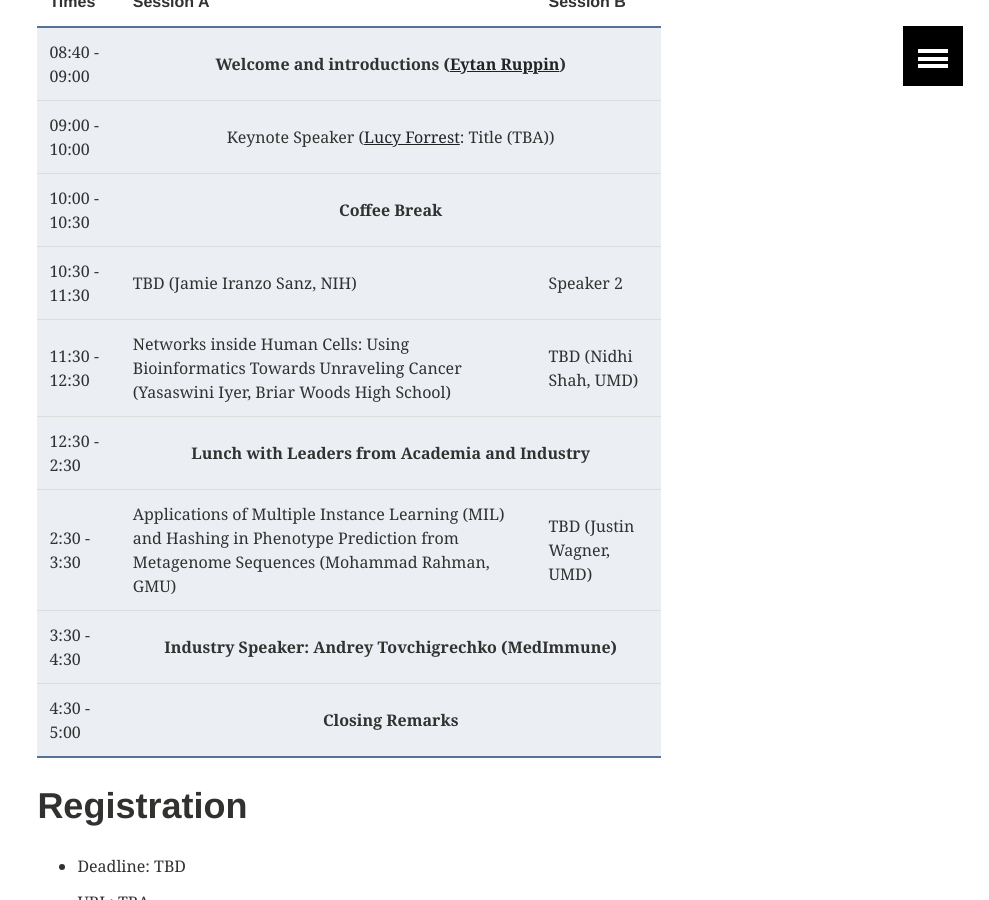
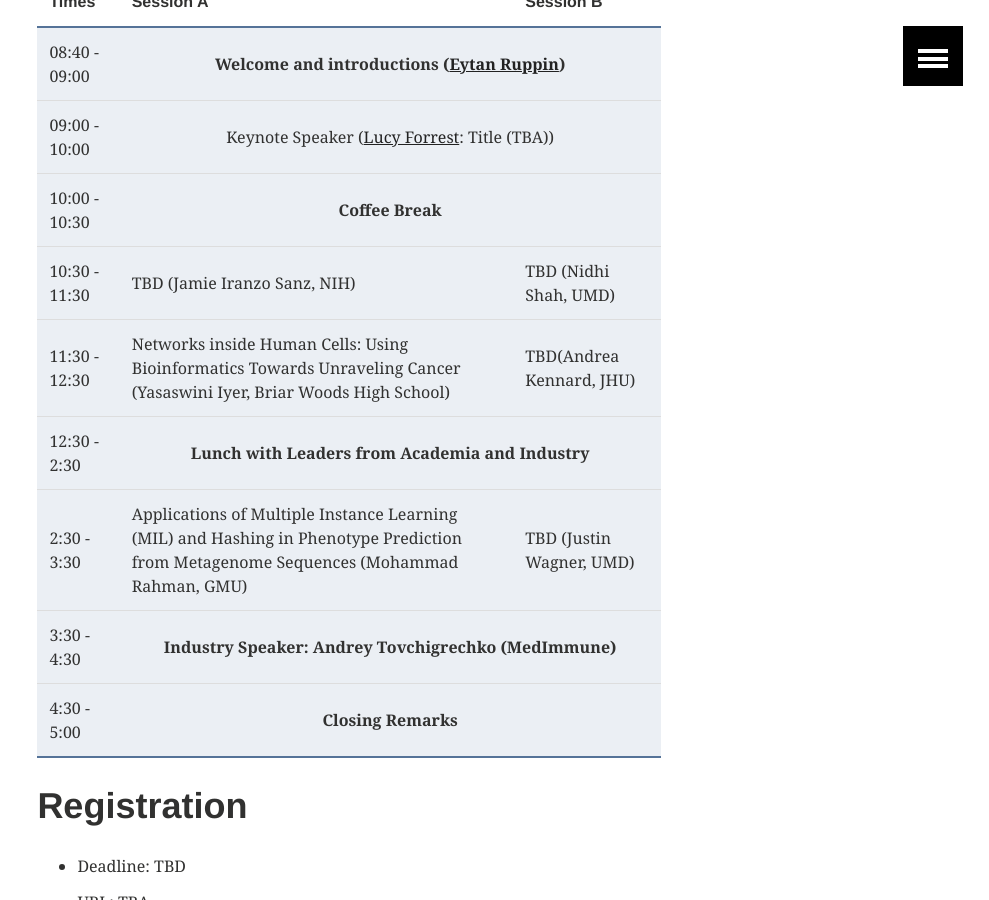
Before and after one commit to iscb-dc-rsg/iscb-dc-rsg.github.io, a Jekyll site: the page built from _pages/workshop2017.md, in a window 1280 px wide and 900 px high, scrolled down 1098 px. Shown: the whole window, without its empty margins (291-1280 px from the left). Built offline with Jekyll 4.4.1, drawn with Linux system fonts in a browser that asks for light colours; our own code applies the rules of GitHub Pages for plain Markdown files.

Commit message:
Update workshop2017.md

```diff
--- a/_pages/workshop2017.md
+++ b/_pages/workshop2017.md
@@ -56,12 +56,12 @@ PHY 1204 (Session B).
     <tr>
       <td>10:30 - 11:30</td>
       <td>TBD (Jamie Iranzo Sanz, NIH)</td>
-      <td>Speaker 2</td>
+      <td>TBD (Nidhi Shah, UMD)</td>
     </tr>
     <tr>
       <td>11:30 - 12:30</td>
       <td>Networks inside Human Cells: Using Bioinformatics Towards Unraveling Cancer (Yasaswini Iyer, Briar Woods High School)</td>
-      <td>TBD (Nidhi Shah, UMD)</td>
+      <td>TBD(Andrea Kennard, JHU)</td>
     </tr>
     <tr>
       <td>12:30 - 2:30</td>
```
